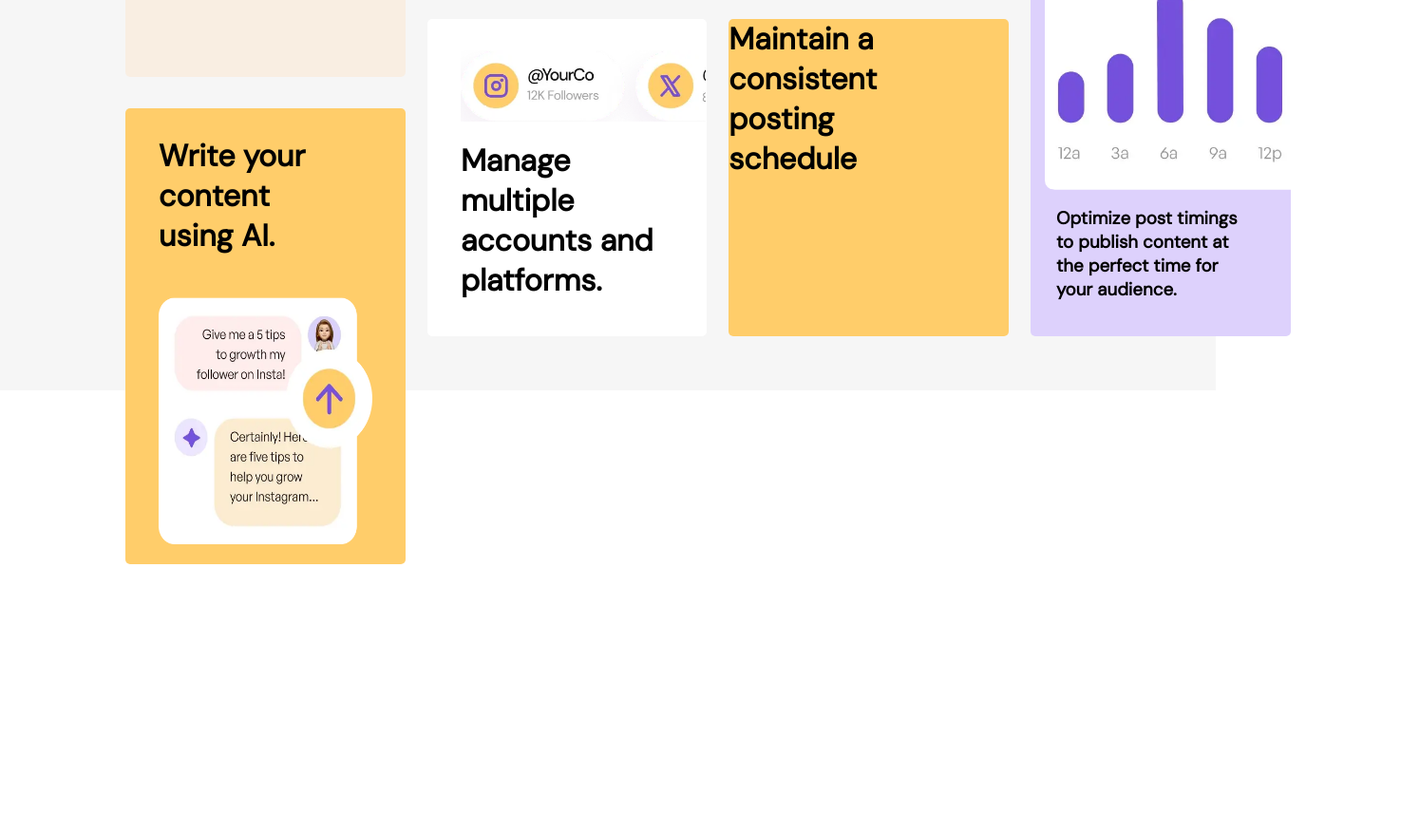
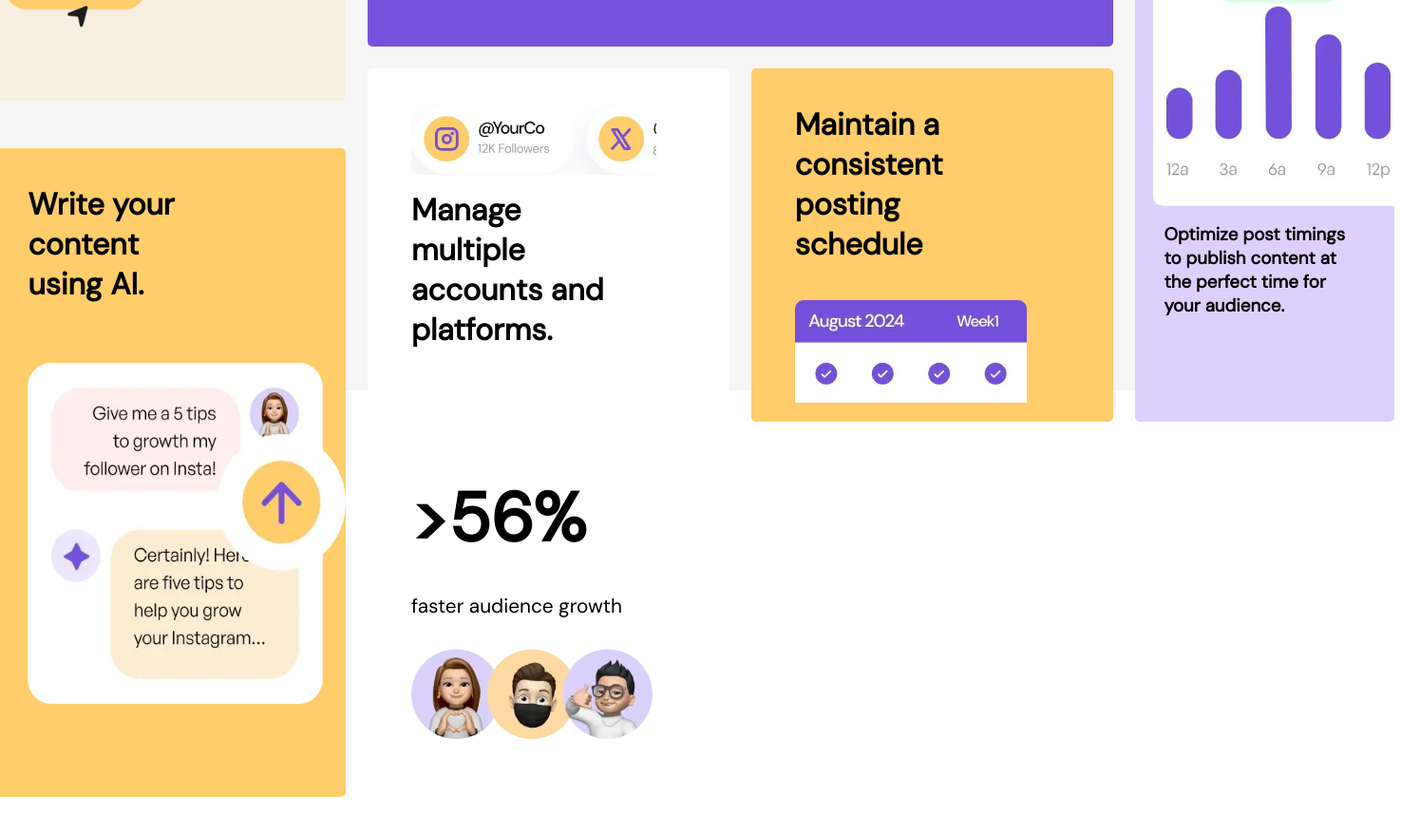
Before and after one commit to zesciati/Bento-grid, a plain HTML site: page index.html in a window 1280 px wide. Shown: the part 389-1266 px from the top of the page at 95% size, 1475 px wide, since content can reach past the window. Drawn offline with Linux system fonts and the light colour scheme.

Commit message:
mengerjakan audience-growth

```diff
--- a/bentogrid.css
+++ b/bentogrid.css
@@ -130,12 +130,12 @@ body {
 }
 
 .ai-content {
-  margin-top: 32%;
+  margin-top: 22%;
   grid-row: 2 / span 2;
   background-color: #FFCD6A;
   /* height: auto; */
   /* margin-top: 50%; */
-  height: 30rem;
+  /* height: 30rem; */
 }
 
 .ai-content h1,
@@ -183,3 +183,36 @@ body {
   grid-column: 3 / 4;
   background-color: #FFCD6A;
 }
+.consistent-schedule h1, .consistent-schedule img{
+  padding-left: 12%;
+
+}
+.consistent-schedule h1{
+  margin-top: 10%;
+}
+.consistent-schedule img{
+  margin-top: 10%;
+}
+
+.audience-growth{
+  grid-row: 3 /4;
+  grid-column: 2 / 3;
+  background-color: white;
+
+  /* place-items: center;
+  place-content: center; */
+}
+.audience-growth h1, .audience-growth p, .audience-growth img{
+  padding-left: 12%;
+}
+.audience-growth p, .audience-growth img{
+  margin-top: 2rem;
+}
+.audience-growth h1{
+  font-size: 4.5rem;
+  margin-top: 2rem;
+
+}
+.audience-growth p{
+  font-size: 1.3rem;
+}
--- a/index.html
+++ b/index.html
@@ -76,8 +76,8 @@
           <img
             src="./assets/images/illustration-ai-content.webp"
             alt=""
-            width="260"
-            height="260"
+            width="380"
+            height="360"
           />
         </div>
         <div class="multiple-platforms">
@@ -99,15 +99,32 @@
           </h1>
         </div>
         <div class="consistent-schedule">
-          <h1>Maintain a <br> consistent <br> posting <br> schedule</h1>
-          <!-- <img
+          <h1>
+            Maintain a <br />
+            consistent <br />
+            posting <br />
+            schedule
+          </h1>
+          <img
             src="./assets/images/illustration-consistent-schedule.webp"
             alt="consistent-schedule"
-          /> -->
+            style="
+              width: 18.125rem;
+              height: 6.75rem;
+              object-fit: cover;
+              object-position: 0 0;
+            "
+          />
+        </div>
+        <div class="audience-growth">
+          <h1>>56%</h1>
+          <p>faster audience growth</p>
+          <img src="./assets/images/illustration-audience-growth.webp" alt="audience-growth" style="
+              width: 300px;
+            " />
         </div>
       </div>
-
-      <!-- <img src="./assets/images/illustration-audience-growth.webp" alt="">
+      <!--
     <img src="./assets/images/illustration-grow-followers.webp" alt="">  -->
     </div>
   </body>
```
